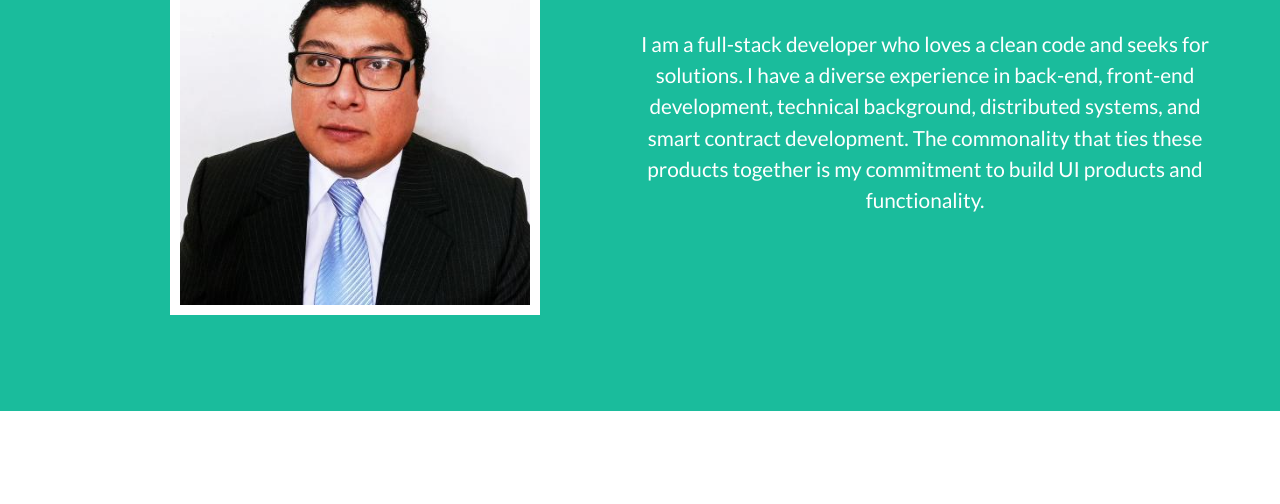
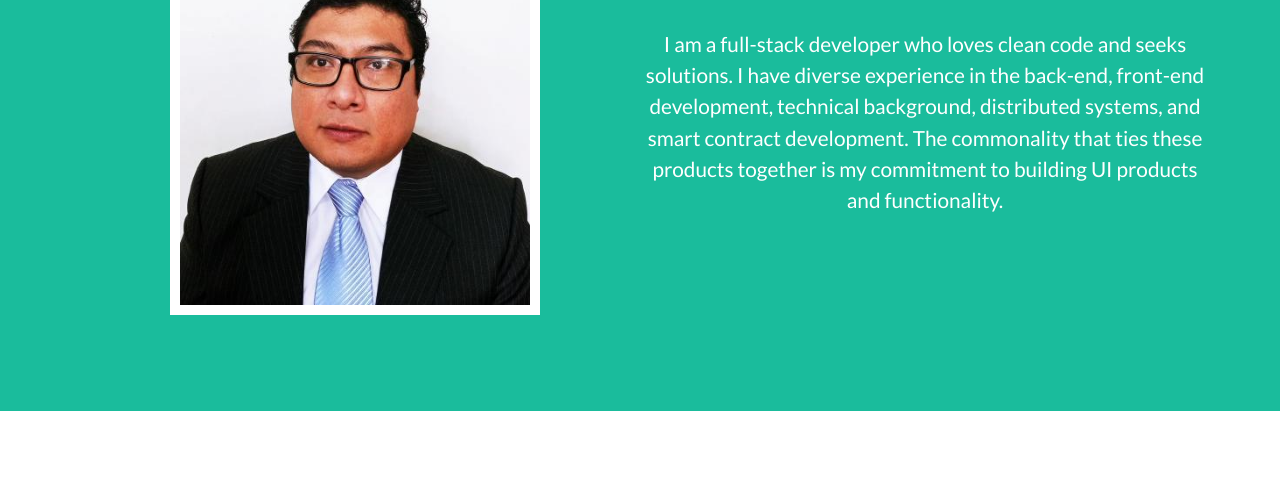
Before and after one commit to Wusinho/Heber-Lazo.Portfolio, a plain HTML site: page index.html in a window 1280 px wide. Shown: the part 256-760 px from the top of the page. Drawn offline with nearby package versions, Linux system fonts and the light colour scheme.

Commit message:
Corrected grammar issues

```diff
--- a/index.html
+++ b/index.html
@@ -117,11 +117,12 @@
           >
             <p class="masthead-subheading font-weight-light mb-0">About Me</p>
             <div class="m-0 pt-4">
-              I am a full-stack developer who loves a clean code and seeks for
-              solutions. I have a diverse experience in back-end, front-end
+              I am a full-stack developer who loves clean code and seeks
+              solutions. I have diverse experience in the back-end, front-end
               development, technical background, distributed systems, and smart
               contract development. The commonality that ties these products
-              together is my commitment to build UI products and functionality.
+              together is my commitment to building UI products and
+              functionality.
             </div>
           </div>
         </div>
@@ -267,7 +268,7 @@
             </p>
           </div>
           <div class="col-lg-4 me-auto">
-            <p class="lead">I'm open to full-stack remote oportunities .</p>
+            <p class="lead">I'm open to full-stack remote opportunities .</p>
           </div>
         </div>
       </div>
@@ -456,9 +457,9 @@
                   <!-- Portfolio Modal - Text-->
                   <p class="mb-4">
                     A movie app. Admins can create categories and delete
-                    articles. Regular users can create an account, add articles
+                    articles. Regular users can create an account, add articles,
                     and can give likes to articles. The main page displays the
-                    article with most likes and the latest articles.
+                    article with the most likes and the latest articles.
                   </p>
                   <p>
                     <a
```
